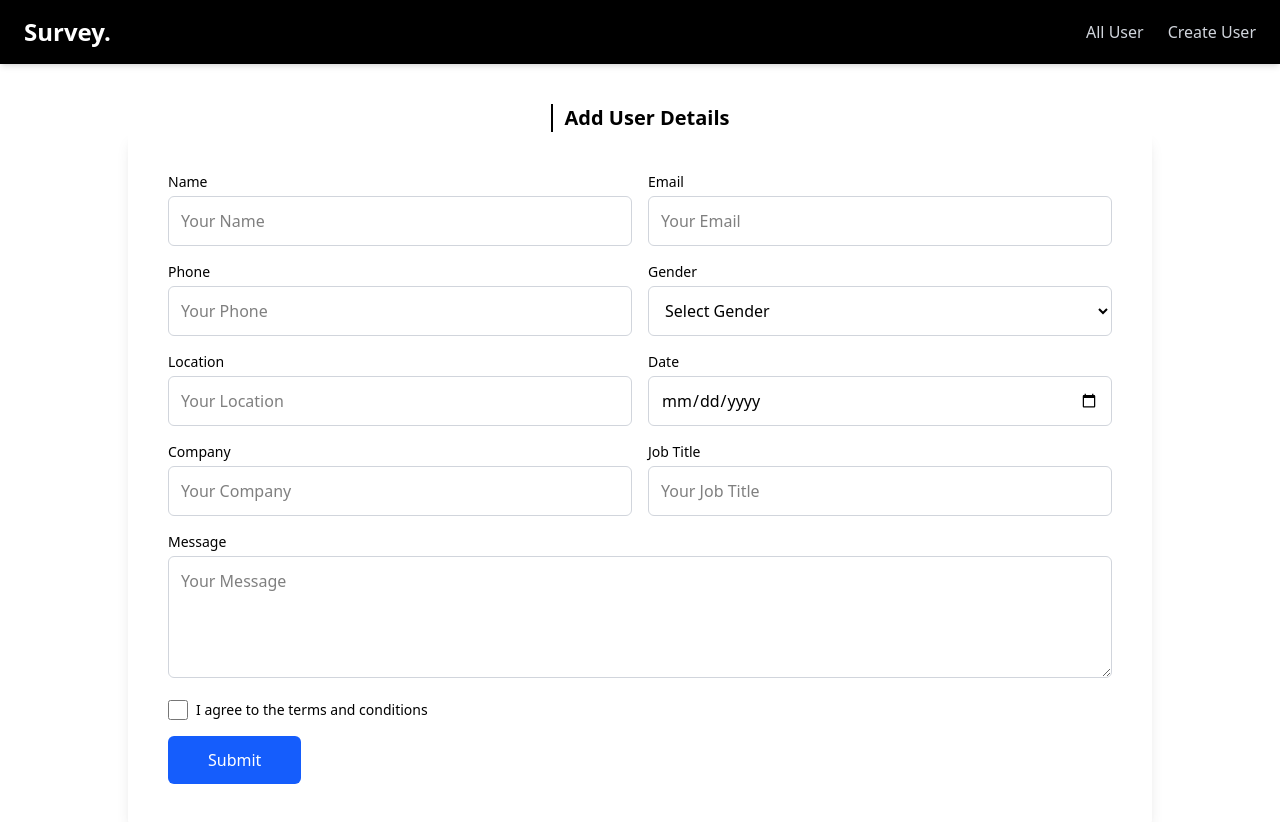
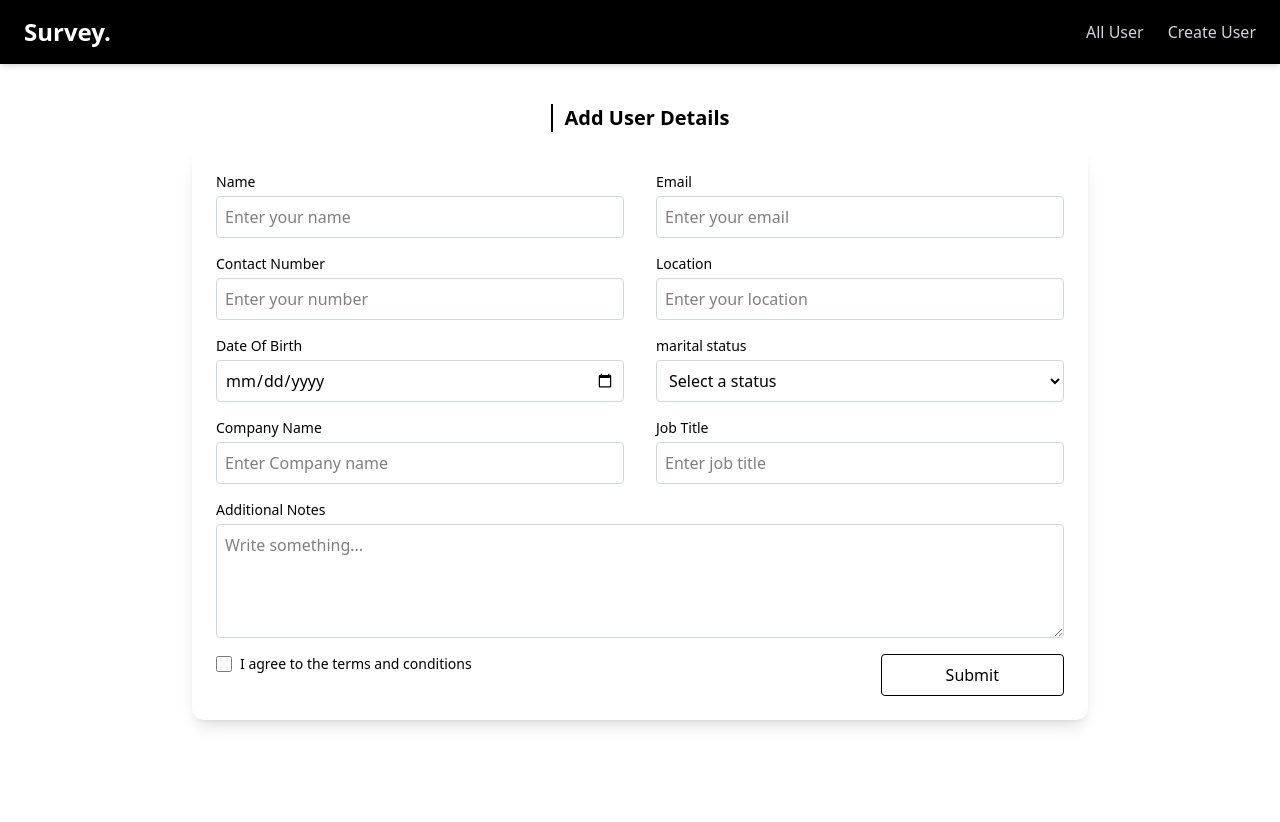
Before and after one commit to rakibul12212/job-application-tracker, a Next.js app: page /addUserDetails in a window 1280 px wide. After the commit the page ends 800 px from the top, so only its background shows below. Built offline with nearby package versions, Linux system fonts and the light colour scheme; what @ant-design/nextjs-registry would draw is missing.

Commit message:
get data

```diff
--- a/src/Component/Pages/GetAllUser.jsx
+++ b/src/Component/Pages/GetAllUser.jsx
@@ -1,102 +1,83 @@
 "use client";
-import { useEffect, useState } from "react";
 import { MdDelete } from "react-icons/md";
-import { CiEdit } from "react-icons/ci";
+import { FaRegEdit } from "react-icons/fa";
 
-const GetAllUser = () => {
-  const [formData, setFormData] = useState([]);
+const userData = localStorage.getItem("formData");
 
-  useEffect(() => {
-    const storedData = JSON.parse(localStorage.getItem("FormData")) || [];
-    setFormData(storedData);
-  }, []);
+const user = JSON.parse(userData);
+console.log(user);
+console.log(user.name);
 
-  const handleDelete = (index) => {
-    const updatedData = [...formData];
-    updatedData.splice(index, 1);
-    localStorage.setItem("FormData", JSON.stringify(updatedData));
-    setFormData(updatedData);
-  };
-
+const getAllUser = () => {
   return (
     <div>
-      <section className="px-6 py-8 bg-gray-50 min-h-screen">
-        <div className="border-l-4 border-black pl-4 mb-6">
-          <h2 className="text-2xl font-semibold text-gray-800">
+      <div className="flex justify-center pt-10">
+        <p className="text-xl font-semibold border-l-2 ps-3  inline-block">
           All User Details
-          </h2>
+        </p>
       </div>
-
-        <div className="grid grid-cols-1 sm:grid-cols-2 lg:grid-cols-3 gap-6">
-          {formData.map((user, index) => {
-            const {
-              name,
-              email,
-              phone,
-              gender,
-              location,
-              date,
-              company,
-              jobTitle,
-              message,
-            } = user;
-
-            return (
+      <div className="w-full py-10 px-4">
+        <div className="grid grid-cols-1 sm:grid-cols-2 lg:grid-cols-3 gap-8">
+          {user.map((user, index) => (
             <div
               key={index}
-                className="border p-5 bg-white shadow rounded-lg relative"
+              className="bg-white rounded-lg shadow-md p-6 w-full"
             >
-                <div className="absolute top-3 right-3 flex gap-2">
-                  <button onClick={() => handleDelete(index)} title="Delete">
-                    <MdDelete
-                      size={20}
-                      className="text-red-500 hover:text-red-700"
-                    />
+              <div className="shadow-md rounded-md p-6">
+                <p className="text-xl font-semibold text-left pb-3 border-b border-gray-200">
+                  details
+                </p>
+                <p>
+                  <span className="font-semibold ">Name: </span>
+                  {user.name}
+                </p>
+                <p>
+                  <span className="font-semibold">Email: </span>
+                  {user.email}
+                </p>
+                <p>
+                  <span className="font-semibold">Phone: </span>
+                  {user.number}
+                </p>
+                <p>
+                  <span className="font-semibold">Location: </span>
+                  {user.location}
+                </p>
+                <p>
+                  <span className="font-semibold">DOB: </span>
+                  {user.date}
+                </p>
+                <p>
+                  <span className="font-semibold">Status: </span>
+                  {user.status}
+                </p>
+                <p>
+                  <span className="font-semibold">Company Name: </span>
+                  {user.company}
+                </p>
+                <p>
+                  <span className="font-semibold">Job Title: </span>
+                  {user.jobTitle}
+                </p>
+                <p>
+                  <span className="font-semibold">Note: </span>
+                  {user.notes}
+                </p>
+              </div>
+              <div className="flex items-center gap-x-5 pt-4">
+                <button className="border px-3 py-1 rounded-md shadow-md">
+                  <MdDelete size={24} className="hover:text-red-500" />
                 </button>
-                  <button title="Edit (not implemented)">
-                    <CiEdit
-                      size={20}
-                      className="text-gray-500 hover:text-black"
-                    />
+                <button className="border px-3 py-1 rounded-md shadow-md">
+                  <FaRegEdit size={24} className="hover:text-gray-600 " />
                 </button>
               </div>
-
-                <div className="text-gray-700 text-sm space-y-1">
-                  <p>
-                    <span className="font-semibold">Name:</span> {name}
-                  </p>
-                  <p>
-                    <span className="font-semibold">Email:</span> {email}
-                  </p>
-                  <p>
-                    <span className="font-semibold">Phone:</span> {phone}
-                  </p>
-                  <p>
-                    <span className="font-semibold">Gender:</span> {gender}
-                  </p>
-                  <p>
-                    <span className="font-semibold">Location:</span> {location}
-                  </p>
-                  <p>
-                    <span className="font-semibold">Date:</span> {date}
-                  </p>
-                  <p>
-                    <span className="font-semibold">Company:</span> {company}
-                  </p>
-                  <p>
-                    <span className="font-semibold">Job Title:</span> {jobTitle}
-                  </p>
-                  <p>
-                    <span className="font-semibold">Message:</span> {message}
-                  </p>
+            </div>
+          ))}
         </div>
       </div>
-            );
-          })}
-        </div>
-      </section>
     </div>
   );
 };
 
-export default GetAllUser;
+export default getAllUser;
--- a/src/Component/UI/FormSection.jsx
+++ b/src/Component/UI/FormSection.jsx
@@ -1,4 +1,5 @@
 "use client";
+
 import { useForm } from "react-hook-form";
 import { ToastContainer, toast } from "react-toastify";
 import "react-toastify/dist/ReactToastify.css";
@@ -12,183 +13,235 @@ const FormSection = () => {
   } = useForm();
 
   const onSubmit = (data) => {
-    const newFormData = { ...data };
+    // console.log("file submitted", data);
 
-    const existingData = JSON.parse(localStorage.getItem("FormData")) || [];
-    existingData.push(newFormData);
-    localStorage.setItem("FormData", JSON.stringify(existingData));
+    const rawData = localStorage.getItem("formData") || "[]";
+    const existingData = JSON.parse(rawData);
+    existingData.push(data);
+    localStorage.setItem("formData", JSON.stringify(existingData));
+    // console.log(data);
 
-    toast.success("Form submitted successfully!");
+    toast.success("Form submitted successfully");
     reset();
   };
 
   return (
-    <div className="max-w-5xl mx-auto p-10 bg-white rounded shadow-lg">
-      <ToastContainer />
+    <div className="p-6 mt-4 bg-white shadow-lg rounded-xl max-w-4xl mx-auto">
       <form
+        action=""
         onSubmit={handleSubmit(onSubmit)}
-        className="grid gap-4 md:grid-cols-2"
+        className="grid grid-cols-1 md:grid-cols-2 gap-x-8 gap-y-4"
       >
-        {/* Name */}
-        <div>
-          <label className="block text-sm font-medium mb-1">Name</label>
+        {/* name */}
+        <div className="flex flex-col">
+          <label htmlFor="name" className="mb-1 text-sm font-medium">
+            Name
+          </label>
           <input
-            {...register("name", { required: "Name is required" })}
-            placeholder="Your Name"
-            className="w-full p-3 border border-gray-300 rounded-md outline-none"
+            id="name"
+            {...register("name", {
+              required: "Name is required",
+            })}
+            placeholder="Enter your name"
+            className="border border-gray-300 outline-none rounded p-2"
           />
           {errors.name && (
-            <p className="text-red-500 text-sm">{errors.name.message}</p>
+            <span className="text-red-500 text-xs">{errors.name.message}</span>
           )}
         </div>
 
-        {/* Email */}
-        <div>
-          <label className="block text-sm font-medium mb-1">Email</label>
+        {/* email */}
+        <div className="flex flex-col">
+          <label htmlFor="email" className="mb-1 text-sm font-medium">
+            Email
+          </label>
           <input
+            id="email"
             type="email"
             {...register("email", {
-              required: "Email is required",
+              required: "email is required",
               pattern: {
-                value: /^[\w-\.]+@([\w-]+\.)+[\w-]{2,4}$/,
-                message: "Enter a valid email address",
+                value: /^[a-z0-9]+@[a-z0-9.-]+.[a-z]$/,
+                message: "Enter a valid email ",
               },
             })}
-            placeholder="Your Email"
-            className="w-full p-3 border border-gray-300 rounded-md outline-none"
+            placeholder="Enter your email"
+            className="border border-gray-300 outline-none rounded p-2"
           />
           {errors.email && (
-            <p className="text-red-500 text-sm">{errors.email.message}</p>
+            <span className="text-red-500 text-xs">{errors.email.message}</span>
           )}
         </div>
 
-        {/* Phone */}
-        <div>
-          <label className="block text-sm font-medium mb-1">Phone</label>
+        {/* number */}
+        <div className="flex flex-col">
+          <label htmlFor="number" className="mb-1 text-sm font-medium">
+            Contact Number
+          </label>
           <input
+            id="number"
             type="tel"
-            {...register("phone", {
-              required: "Phone number is required",
+            {...register("number", {
+              required: "contact is required",
               pattern: {
                 value: /^[0-9]{11}$/,
-                message: " phone number should be 11 numbers",
+                message: "Contact number must be exactly 11 digits",
               },
             })}
-            placeholder="Your Phone"
-            className="w-full p-3 border border-gray-300 rounded-md outline-none"
+            placeholder="Enter your number"
+            className="border border-gray-300 outline-none rounded p-2"
           />
-          {errors.phone && (
-            <p className="text-red-500 text-sm">{errors.phone.message}</p>
+          {errors.number && (
+            <span className="text-red-500 text-xs">
+              {errors.number.message}
+            </span>
           )}
         </div>
 
-        {/* Gender */}
-        <div>
-          <label className="block text-sm font-medium mb-1">Gender</label>
-          <select
-            {...register("gender", { required: "Please select your gender" })}
-            className="w-full p-3 border border-gray-300 rounded-md outline-none"
-          >
-            <option value="">Select Gender</option>
-            <option value="male">Male</option>
-            <option value="female">Female</option>
-            <option value="other">Other</option>
-          </select>
-          {errors.gender && (
-            <p className="text-red-500 text-sm">{errors.gender.message}</p>
+        {/* location */}
+        <div className="flex flex-col">
+          <label htmlFor="location" className="mb-1 text-sm font-medium">
+            Location
+          </label>
+          <input
+            id="location"
+            {...register("location", {
+              required: "location is required",
+            })}
+            placeholder="Enter your location"
+            className="border border-gray-300 outline-none rounded p-2"
+          />
+          {errors.location && (
+            <span className="text-red-500 text-xs">
+              {errors.location.message}
+            </span>
           )}
         </div>
 
-        {/* Location */}
-        <div>
-          <label className="block text-sm font-medium mb-1">Location</label>
+        {/* dob */}
+        <div className="flex flex-col">
+          <label htmlFor="date" className="mb-1 text-sm font-medium">
+            Date Of Birth
+          </label>
           <input
-            {...register("location", { required: "Location is required" })}
-            placeholder="Your Location"
-            className="w-full p-3 border border-gray-300 rounded-md outline-none"
+            id="date"
+            type="date"
+            {...register("date", { required: "Date is required" })}
+            className="border border-gray-300 outline-none rounded p-2"
           />
-          {errors.location && (
-            <p className="text-red-500 text-sm">{errors.location.message}</p>
+          {errors.date && (
+            <span className="text-red-500 text-xs">{errors.date.message}</span>
           )}
         </div>
 
-        {/* Date */}
-        <div>
-          <label className="block text-sm font-medium mb-1">Date</label>
-          <input
-            type="date"
-            {...register("date", { required: "Date is required" })}
-            className="w-full p-3 border border-gray-300 rounded-md outline-none"
-          />
-          {errors.date && (
-            <p className="text-red-500 text-sm">{errors.date.message}</p>
+        {/* maritial status */}
+        <div className="flex flex-col">
+          <label htmlFor="status" className="mb-1 text-sm font-medium">
+            marital status
+          </label>
+          <select
+            id="status"
+            {...register("status", {
+              required: "this field is required",
+            })}
+            className="border border-gray-300 outline-none rounded p-2"
+            defaultValue=""
+          >
+            <option value="" disabled>
+              Select a status
+            </option>
+            <option value="Married">Married</option>
+            <option value="Single">Single</option>
+
+            <option value="Other">Other</option>
+          </select>
+          {errors.status && (
+            <span className="text-red-500 text-xs">
+              {errors.status.message}
+            </span>
           )}
         </div>
 
-        {/* Company */}
-        <div>
-          <label className="block text-sm font-medium mb-1">Company</label>
+        {/* company */}
+        <div className="flex flex-col">
+          <label htmlFor="company" className="mb-1 text-sm font-medium">
+            Company Name
+          </label>
           <input
-            {...register("company", { required: "Company name is required" })}
-            placeholder="Your Company"
-            className="w-full p-3 border border-gray-300 rounded-md outline-none"
+            id="company"
+            {...register("company", { required: "Name is required" })}
+            placeholder="Enter Company name"
+            className="border border-gray-300 outline-none rounded p-2"
           />
           {errors.company && (
-            <p className="text-red-500 text-sm">{errors.company.message}</p>
+            <span className="text-red-500 text-xs">
+              {errors.company.message}
+            </span>
+          )}
+        </div>
+        {/* job title */}
+        <div className="flex flex-col">
+          <label htmlFor="jobTitle" className="mb-1 text-sm font-medium">
+            Job Title
+          </label>
+          <input
+            id="jobTitle"
+            {...register("jobTitle", { required: "Job title is required" })}
+            placeholder="Enter job title"
+            className="border border-gray-300 outline-none rounded p-2"
+          />
+          {errors.jobTitle && (
+            <span className="text-red-500 text-xs">
+              {errors.jobTitle.message}
+            </span>
           )}
         </div>
 
-        {/* Job Title */}
-        <div>
-          <label className="block text-sm font-medium mb-1">Job Title</label>
-          <input
-            {...register("jobTitle", { required: "Job title is required" })}
-            placeholder="Your Job Title"
-            className="w-full p-3 border border-gray-300 rounded-md outline-none"
-          />
-          {errors.jobTitle && (
-            <p className="text-red-500 text-sm">{errors.jobTitle.message}</p>
-          )}
-        </div>
-
-        {/* Message */}
-        <div className="md:col-span-2">
-          <label className="block text-sm font-medium mb-1">Message</label>
+        {/* note */}
+        <div className="col-span-1 md:col-span-2 flex flex-col">
+          <label htmlFor="notes" className="mb-1 text-sm font-medium">
+            Additional Notes
+          </label>
           <textarea
-            rows="4"
-            {...register("message")}
-            placeholder="Your Message"
-            className="w-full p-3 border border-gray-300 rounded-md outline-none"
+            id="notes"
+            rows={4}
+            {...register("notes")}
+            placeholder="Write something..."
+            className="border border-gray-300 outline-none rounded p-2"
           />
         </div>
 
-        {/* Agreement */}
-        <div className="md:col-span-2 flex items-center">
-          <input
-            type="checkbox"
-            {...register("agreement", {
-              required: "You must agree before submitting",
-            })}
-            className="h-5 w-5 mr-2"
-          />
-          <label className="text-sm">I agree to the terms and conditions</label>
+        {/* terms */}
+        <div>
+          <div className="flex flex-col ">
+            <div className="flex items-center space-x-2">
+              <input
+                type="checkbox"
+                id="terms"
+                {...register("terms", {
+                  required: "You must agree to the terms",
+                })}
+                className="w-4 h-4"
+              />
+              <label htmlFor="terms" className="text-sm">
+                I agree to the terms and conditions
+              </label>
+            </div>
+          </div>
+          {errors.terms && (
+            <p className="text-red-500 text-sm mt-1">{errors.terms.message}</p>
+          )}
         </div>
-        {errors.agreement && (
-          <p className="text-red-500 text-sm md:col-span-2">
-            {errors.agreement.message}
-          </p>
-        )}
-
-        {/* Submit Button */}
-        <div>
+        <div className="flex justify-start md:justify-end">
           <button
             type="submit"
-            className="px-10 py-3 bg-blue-600 text-white rounded-md hover:bg-blue-700 outline-none"
+            className="px-16 bg-white text-black border py-2 rounded hover:bg-black hover:text-white  transition "
           >
             Submit
           </button>
         </div>
       </form>
+      <ToastContainer />
     </div>
   );
 };
--- a/src/app/page.js
+++ b/src/app/page.js
@@ -1,4 +1,5 @@
 import HomePage from "@/Home";
+
 
 
 
```
Lines whose indentation alone changed are shown as unchanged.
